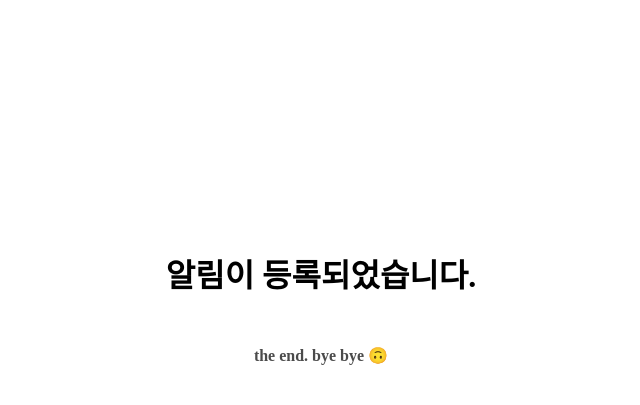
After one commit to yoonwooseong/YouthHousing, a Flask app: template templates/complete.html in a window 1280 px wide. The commit adds this page. Shown: the top 405 px of the page, without its empty margins (319-959 px from the left). Run offline with Flask 2, Linux system fonts and the light colour scheme; the template is opened without the code that fills it, so the values that code supplies are empty.

Commit message:
구조 설계

```diff
--- a/app.py
+++ b/app.py
@@ -8,12 +8,16 @@ app = Flask("SuperScrapper")
 def home():
     return render_template("home.html")
 
-@app.route("/crawl")
+@app.route("/crawl") # 크롤링 후 데이터 입력 (하기 전에 이전 DB의 마지막 값 불러와서 변경 감지)
 def scrape():
     param = {}
-
     crawlData = crawling(param)
     saveData(crawlData)
-    return render_template("scrapepage.html")
+    return render_template("end.html")
+
+@app.route("/apply") # 버튼 클릭 시 -> 카카오 로그인 -> redirect로 complete 페이지에서 code 가져오고 DB에 새롭게 데이터가 추가되면 알림 전송
+def scrape():
+    return render_template("complete.html")
+
 
 app.run(host="localhost")
--- a/getKakaoToken.py
+++ b/getKakaoToken.py
@@ -5,3 +5,4 @@ redirect_uri = 'http://youth2030.co.kr/user/board/mn010203.do'
 url = 'https://kauth.kakao.com/oauth/authorize?response_type=code&client_id='+rest_api_key+'&redirect_uri='+redirect_uri
 
 response = requests.get(url)
+print(response)
--- a/setKakaoMessage.py
+++ b/setKakaoMessage.py
@@ -3,9 +3,9 @@ import requests
 # https://kauth.kakao.com/oauth/authorize?response_type=code&client_id={REST_API_KEY}&redirect_uri={REDIRECT_URI}
 
 url = 'https://kauth.kakao.com/oauth/token'
-rest_api_key = '995572d718bfd8cbb863cb620a4fb828' # api key
+rest_api_key = '' # api key
 redirect_uri = 'http://youth2030.co.kr/user/board/mn010203.do'
-authorize_code = '1U9sYBFt3RShsyHJ8Wbyw_SqtKu-u2eUuYkpfKix5nBuoYeuAFX_yHjA6EkAM75fh1hxpQorDKcAAAF-pJGCYA' # token key
+authorize_code = '' # token key
 
 data = {
     'grant_type':'authorization_code',
--- /dev/null
+++ b/templates/complete.html
@@ -0,0 +1,17 @@
+<!DOCTYPE html>
+<html>
+<head>
+    <title>역세권 청년주택 공고 알리미</title>
+    <style>
+        .contents {margin: 20px; padding-bottom: 20px;}
+    </style>
+</head>
+<body>
+    <div class="wrap" style="background:rgb(255, 255, 255, 0.5); border-radius: 15px;">
+        <div class="contents">
+            <h1 style="text-align: center; margin-top: 250px; margin-bottom: 50px;">알림이 등록되었습니다.</h1>
+            <h4 style="text-align: center; color: rgb(75, 75, 75);">the end. bye bye 🙃</h4>
+        <div>
+    </div>
+</body>
+</html>
--- a/templates/home.html
+++ b/templates/home.html
@@ -13,6 +13,11 @@
             <form action="/crawl" method="get" style="text-align: center;">
                 <button>Crawl</button>
             </form>
+
+            <form action="/apply" method="get" style="text-align: center;">
+                <button>신청하기</button>
+            </form>
+
         <div>
     </div>
 </body>
```
